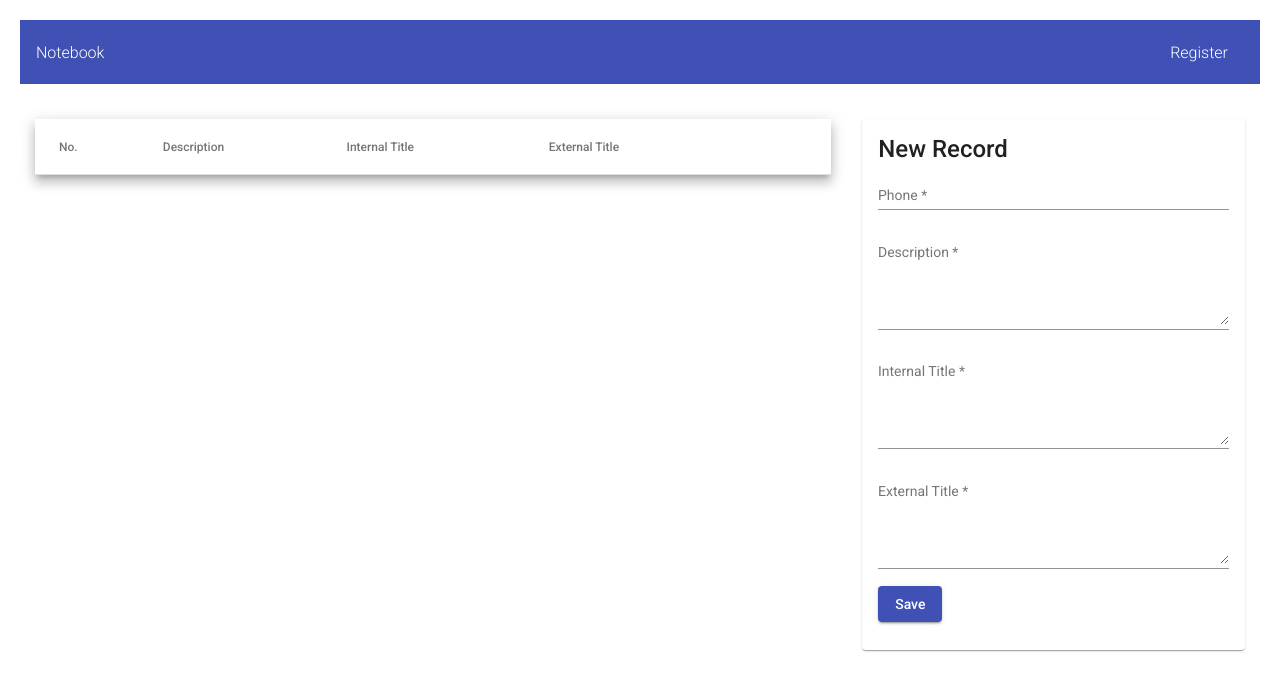
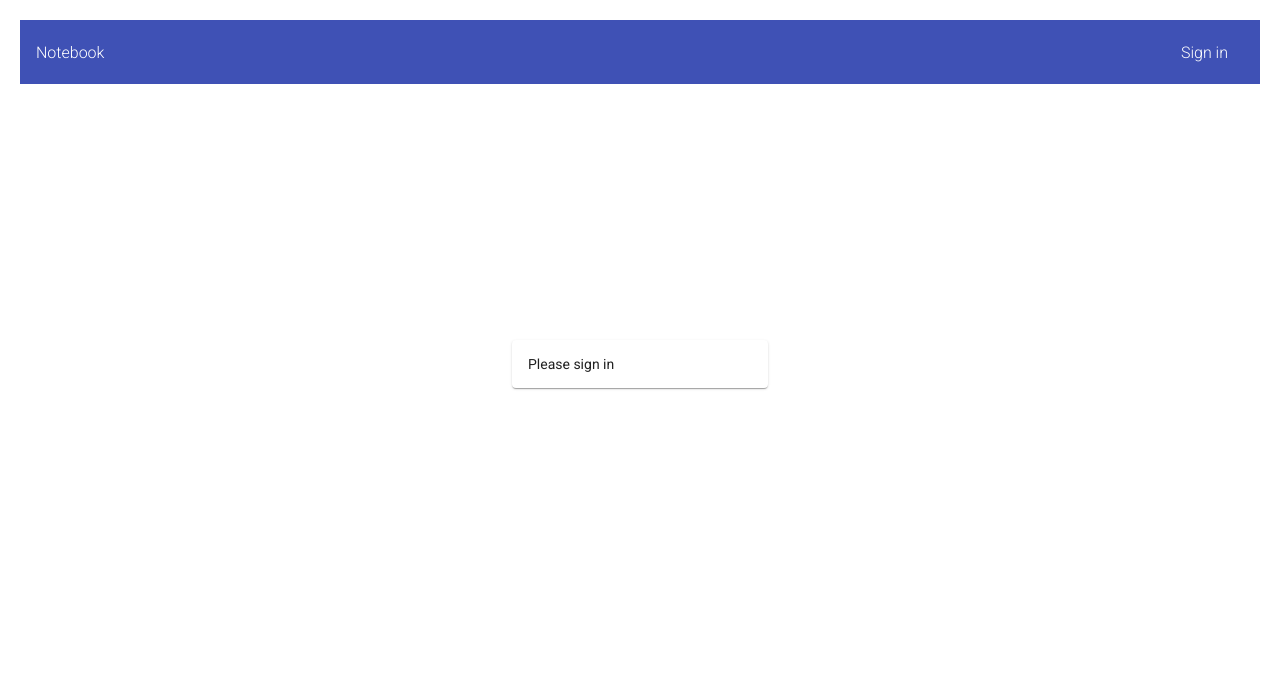
Before and after one commit to willow9/notebook, an Angular app: page /notebook in a window 1280 px wide. Shown: the top 690 px of the page. Built offline with nearby package versions, Linux system fonts and the light colour scheme; no server answers.

Commit message:
Using BehaviorSubject instead of Subject

```diff
--- a/src/app/authService.ts
+++ b/src/app/authService.ts
@@ -1,7 +1,7 @@
 import { HttpClient, HttpErrorResponse } from "@angular/common/http";
 import { Injectable } from "@angular/core";
 import { catchError, tap } from "rxjs/operators";
-import { Subject, throwError } from "rxjs";
+import { BehaviorSubject, Subject, throwError } from "rxjs";
 import { User } from "./model/user.model";
 
 export interface AuthResponseData {
@@ -17,7 +17,7 @@ export interface AuthResponseData {
 
 @Injectable({ providedIn: "root" })
 export class AuthService {
-  user = new Subject<User>();
+  user = new BehaviorSubject<User>(null);
 
   constructor(private http: HttpClient) {}
 
@@ -33,7 +33,7 @@ export class AuthService {
       )
       .pipe(
         catchError(this.handleErrors),
-        tap((resData) => {
+        tap(resData => {
           this.handleAuthentication(
             resData.email,
             resData.localId,
@@ -56,7 +56,7 @@ export class AuthService {
       )
       .pipe(
         catchError(this.handleErrors),
-        tap((resData) => {
+        tap(resData => {
           this.handleAuthentication(
             resData.email,
             resData.localId,
--- a/src/app/navbar/navbar.component.html
+++ b/src/app/navbar/navbar.component.html
@@ -7,7 +7,7 @@
     <div>
       <a *ngIf="logedInUser; else unauthorizedUser" (click)="logout()">Sign out</a>
       <ng-template #unauthorizedUser>
-        <a routerLink="">Register</a>
+        <a routerLink="">Sign in</a>
       </ng-template>
     </div>
   </mat-toolbar>
--- a/src/app/notebook/notebook.component.css
+++ b/src/app/notebook/notebook.component.css
@@ -19,3 +19,7 @@
 .dashboard-card-content {
   text-align: center;
 }
+.card-wrapper {
+  margin: 20% 0 auto 40%;
+  width: 20%;
+}
--- a/src/app/notebook/notebook.component.html
+++ b/src/app/notebook/notebook.component.html
@@ -1,4 +1,4 @@
-<div class="grid-container">
+<div class="grid-container" *ngIf="logedInUser">
     <mat-grid-list cols="3" rowHeight="280px">
         <mat-grid-tile rowspan="2" colspan="2">
             <div class="dashboard-card">
@@ -15,4 +15,11 @@
             </mat-card>
         </mat-grid-tile>
     </mat-grid-list>
+
 </div>
+
+<div class="card-wrapper">
+    <mat-card>
+        <mat-card-content *ngIf="!logedInUser">Please sign in</mat-card-content>
+    </mat-card>
+</div>
--- a/src/app/notebook/notebook.component.ts
+++ b/src/app/notebook/notebook.component.ts
@@ -1,12 +1,24 @@
-import { Component, OnInit } from "@angular/core";
+import { AuthService } from "./../authService";
+import { Component, OnDestroy, OnInit } from "@angular/core";
+import { Subscription } from "rxjs";
 
 @Component({
   selector: "app-notebook",
   templateUrl: "./notebook.component.html",
   styleUrls: ["./notebook.component.css"],
 })
-export class NotebookComponent implements OnInit {
-  constructor() {}
+export class NotebookComponent implements OnInit, OnDestroy {
+  userSub: Subscription;
+  logedInUser = false;
+  constructor(private authService: AuthService) {}
 
-  ngOnInit() {}
+  ngOnInit(): void {
+    this.userSub = this.authService.user.subscribe(user => {
+      this.logedInUser = !user ? null : true;
+    });
+  }
+
+  ngOnDestroy(): void {
+    this.userSub.unsubscribe();
+  }
 }
```
